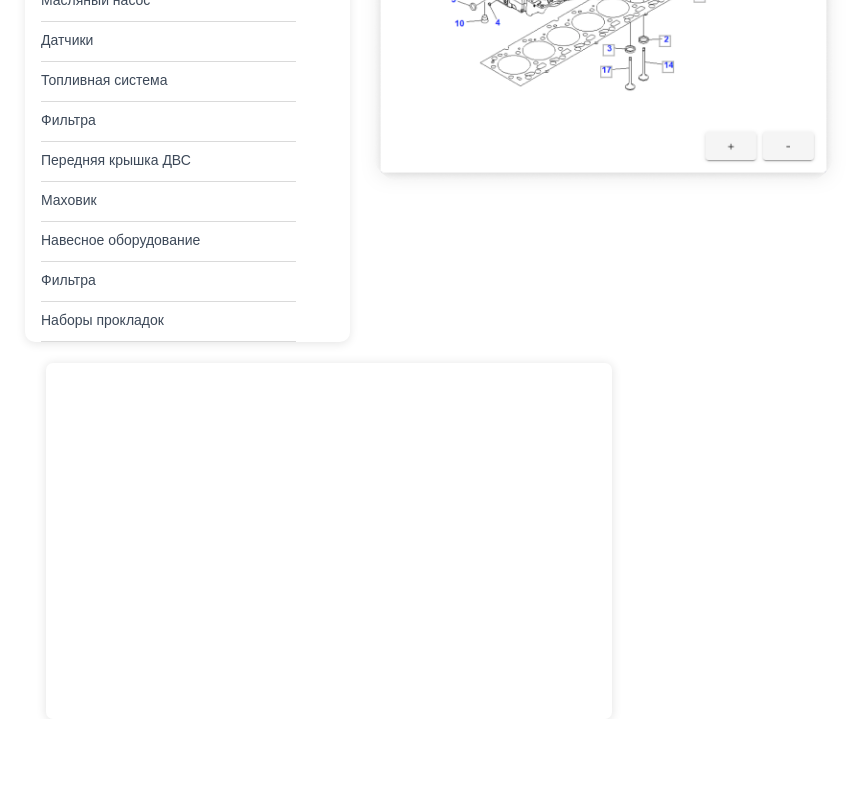
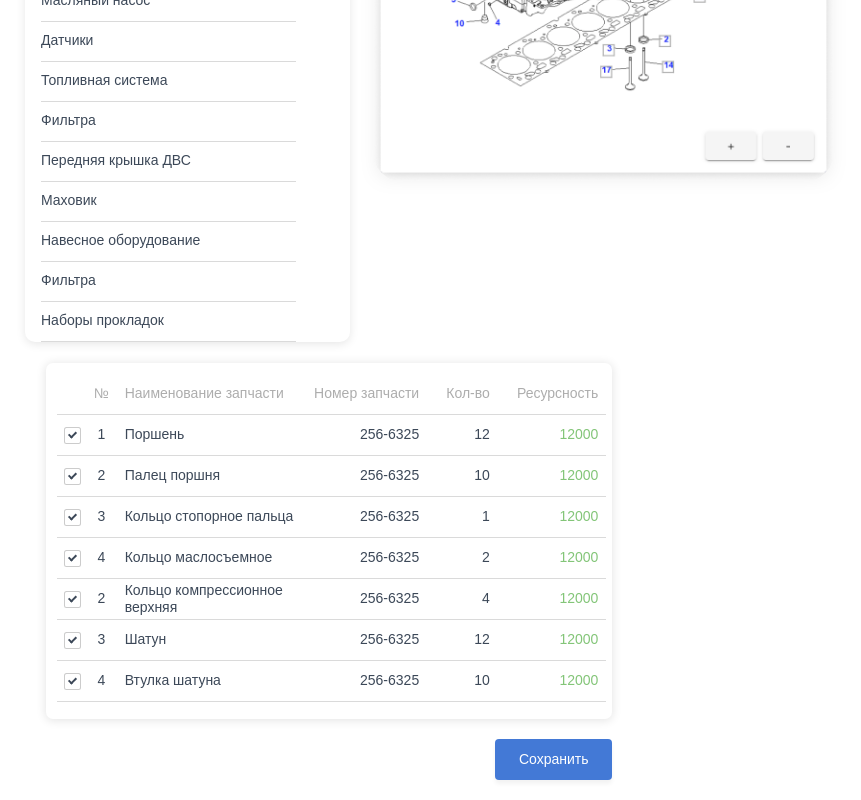
Before and after one commit to abelsharman/testEquipmetry, a Vue app: page /engine in a window 1280 px wide. Shown: the part 415-1215 px from the top of the page, without its empty margins (3-864 px from the left). Before the commit the page ends 1134 px from the top, so only its background shows below. Built offline with nearby package versions, Linux system fonts and the light colour scheme.

Commit message:
fin static

```diff
--- a/src/views/Engine.vue
+++ b/src/views/Engine.vue
@@ -70,11 +70,129 @@
                 <img src="../assets/details.png" alt="details">
             </div>
 
+            <div class="engine_inner_details">
+            <div class="engine_inner_details_inner">
+                <table>
+                    <tr>
+                        <th class="engine_inner_detail_1"></th>
+                        <th class="engine_inner_detail_2">№</th>
+                        <th class="engine_inner_detail_3">Наименование запчасти</th>
+                        <th class="engine_inner_detail_4">Номер запчасти</th>
+                        <th class="engine_inner_detail_5">Кол-во</th>
+                        <th class="engine_inner_detail_6">Ресурсность</th>
+                    </tr>
 
-            <div class="engine_inner_details">
-                <table>
 
+
+                    <tr>
+                        <td class="engine_inner_detail_1">
+                            <label class="input_check">
+                                <input type="checkbox" checked="checked">
+                                <span class="checkmark"></span>
+                            </label>
+                        </td>
+                        <td class="engine_inner_detail_2">1</td>
+                        <td class="engine_inner_detail_3">Поршень</td>
+                        <td class="engine_inner_detail_4">256-6325</td>
+                        <td class="engine_inner_detail_5">12</td>
+                        <td class="engine_inner_detail_6 engine_inner_detail_6_green">12000</td>
+                    </tr>
+
+
+                    <tr>
+                        <td class="engine_inner_detail_1">
+                            <label class="input_check">
+                                <input type="checkbox" checked="checked">
+                                <span class="checkmark"></span>
+                            </label>
+                        </td>
+                        <td class="engine_inner_detail_2">2</td>
+                        <td class="engine_inner_detail_3">Палец поршня</td>
+                        <td class="engine_inner_detail_4">256-6325</td>
+                        <td class="engine_inner_detail_5">10</td>
+                        <td class="engine_inner_detail_6 engine_inner_detail_6_green">12000</td>
+                    </tr>
+
+
+
+                    <tr>
+                        <td class="engine_inner_detail_1">
+                            <label class="input_check">
+                                <input type="checkbox" checked="checked">
+                                <span class="checkmark"></span>
+                            </label>
+                        </td>
+                        <td class="engine_inner_detail_2">3</td>
+                        <td class="engine_inner_detail_3">Кольцо стопорное пальца</td>
+                        <td class="engine_inner_detail_4">256-6325</td>
+                        <td class="engine_inner_detail_5">1</td>
+                        <td class="engine_inner_detail_6 engine_inner_detail_6_green">12000</td>
+                    </tr>
+
+
+
+                    <tr>
+                        <td class="engine_inner_detail_1">
+                            <label class="input_check">
+                                <input type="checkbox" checked="checked">
+                                <span class="checkmark"></span>
+                            </label></td>
+                        <td class="engine_inner_detail_2">4</td>
+                        <td class="engine_inner_detail_3">Кольцо маслосъемное </td>
+                        <td class="engine_inner_detail_4">256-6325</td>
+                        <td class="engine_inner_detail_5">2</td>
+                        <td class="engine_inner_detail_6 engine_inner_detail_6_green">12000</td>
+                    </tr>
+
+
+                    <tr>
+                        <td class="engine_inner_detail_1">
+                            <label class="input_check">
+                                <input type="checkbox" checked="checked">
+                                <span class="checkmark"></span>
+                            </label>
+                        </td>
+                        <td class="engine_inner_detail_2">2</td>
+                        <td class="engine_inner_detail_3">Кольцо компрессионное верхняя </td>
+                        <td class="engine_inner_detail_4">256-6325</td>
+                        <td class="engine_inner_detail_5">4</td>
+                        <td class="engine_inner_detail_6 engine_inner_detail_6_green">12000</td>
+                    </tr>
+
+
+                    <tr>
+                        <td class="engine_inner_detail_1">
+                            <label class="input_check">
+                                <input type="checkbox" checked="checked">
+                                <span class="checkmark"></span>
+                            </label>
+                        </td>
+                        <td class="engine_inner_detail_2">3</td>
+                        <td class="engine_inner_detail_3">Шатун</td>
+                        <td class="engine_inner_detail_4">256-6325</td>
+                        <td class="engine_inner_detail_5">12</td>
+                        <td class="engine_inner_detail_6 engine_inner_detail_6_green">12000</td>
+                    </tr>
+
+
+
+                    <tr>
+                        <td class="engine_inner_detail_1">
+                            <label class="input_check">
+                                <input type="checkbox" checked="checked">
+                                <span class="checkmark"></span>
+                            </label>
+                        </td>
+                        <td class="engine_inner_detail_2">4</td>
+                        <td class="engine_inner_detail_3">Втулка шатуна</td>
+                        <td class="engine_inner_detail_4">256-6325</td>
+                        <td class="engine_inner_detail_5">10</td>
+                        <td class="engine_inner_detail_6 engine_inner_detail_6_green">12000</td>
+                    </tr>
                 </table>
+            </div>
+
+                <button type="submit">Сохранить</button>
             </div>
         </div>
 
@@ -88,6 +206,53 @@ export default {
 </script>
 
 <style>
+    .input_check {
+        position: relative;
+        cursor: pointer;
+    }
+
+    .input_check input {
+        opacity: 0;
+        cursor: pointer;
+    }
+
+    .checkmark {
+        position: absolute;
+        top: -1px;
+        left: 6px;
+        height: 15px;
+        width: 15px;
+        background-color: white;
+        border-radius: 2.5px;
+        border: 1px solid rgba(153, 153, 153, 0.5);
+    }
+
+    .input_check input:checked ~ .checkmark {
+        background-color: white;
+    }
+
+    .checkmark:after {
+        content: "";
+        position: absolute;
+        display: none;
+    }
+
+    .input_check input:checked ~ .checkmark:after {
+        display: block;
+    }
+
+    .input_check .checkmark:after {
+        left: 5px;
+        top: 2px;
+        width: 3px;
+        height: 6px;
+
+        border: solid #3C4858;
+        border-width: 0 2px 2px 0;
+        -webkit-transform: rotate(45deg);
+        -ms-transform: rotate(45deg);
+        transform: rotate(45deg);
+    }
     .engine_inner{
         padding-left: 28px;
         font-family: SF UI Text, sans-serif;
@@ -152,16 +317,101 @@ export default {
     }
 
 
+    .engine_inner_details_inner{
+        box-shadow: 0px 1px 10px 1px rgba(0, 0, 0, 0.1);
+        background: #FFFFFF;
+        height: 346px;
+        padding-top: 10px;
+        border-radius: 7px;
+    }
 
     .engine_inner_details{
         display: inline-block;
-        height: 356px;
         width: 566px;
         border-radius: 7px;
-        background: #FFFFFF;
-        box-shadow: 0px 1px 10px 1px rgba(0, 0, 0, 0.1);
         vertical-align: top;
         margin: 21px 0 0 21px;
     }
+    .engine_inner_details button{
+        background: #4379D6;
+        box-shadow: 0px 4px 4px rgba(0, 0, 0, 0.05);
+        border-radius: 4px;
+        font-style: normal;
+        font-weight: 500;
+        font-size: 14px;
+        line-height: 17px;
+        color: #FFFFFF;
+        border: 0px;
+        padding: 12px 23.5px;
+        margin: 20px 0;
+        float: right;
+        outline: none;
+        cursor: pointer;
+        transition: 0.3s all ease;
+    }
+    .engine_inner_details button:hover{
+        background-color: #316fdb
+    }
+
+    .engine_inner_details table{
+        border-collapse: collapse;
+        width: 97%;
+        margin-left: 2%;
+    }
+    .engine_inner_details tr{
+        height: 41px;
+        border-bottom: 1px solid #DADADA;
+    }
+    .engine_inner_details th{
+        font-style: normal;
+        font-weight: 500;
+        font-size: 14px;
+        line-height: 100%;
+        color: #ADADAD;
+    }
+    .engine_inner_details td{
+        font-style: normal;
+        font-weight: normal;
+        font-size: 14px;
+        line-height: 17px;
+        color: #3C4858;
+    }
+
+
+
+    .engine_inner_detail_1{
+        width: 20px;
+    }
+    .engine_inner_detail_1 input{
+        width: 100%;
+    }
+    .engine_inner_detail_1 input:checked{
+        background-color: lightgrey
+    }
+
+    .engine_inner_detail_2{
+        width: 44px;
+        text-align: center;
+    }
+    .engine_inner_detail_3{
+        width: 190px;
+        text-align: left;
+    }
+    .engine_inner_detail_4{
+        width: 110px;
+        text-align: right;
+    }
+    .engine_inner_detail_5{
+        width: 71px;
+        text-align: right;
+    }
+    .engine_inner_detail_6{
+        width: 108px;
+        text-align: right;
+        padding-right: 8px;
+    }
+    .engine_inner_details .engine_inner_detail_6_green{
+        color: #83C578;
+    }
 
 </style>
```
